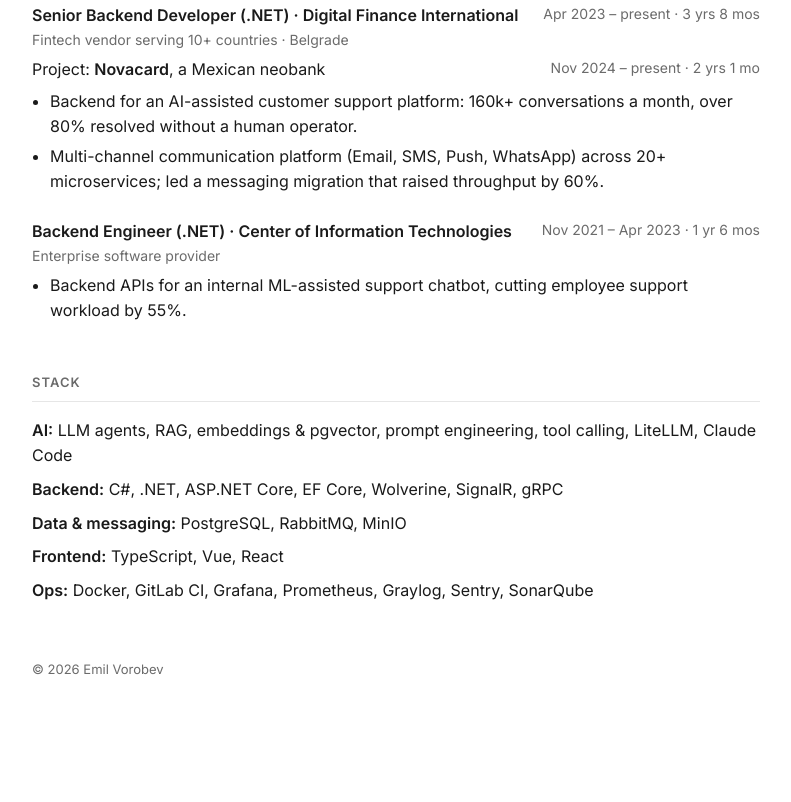
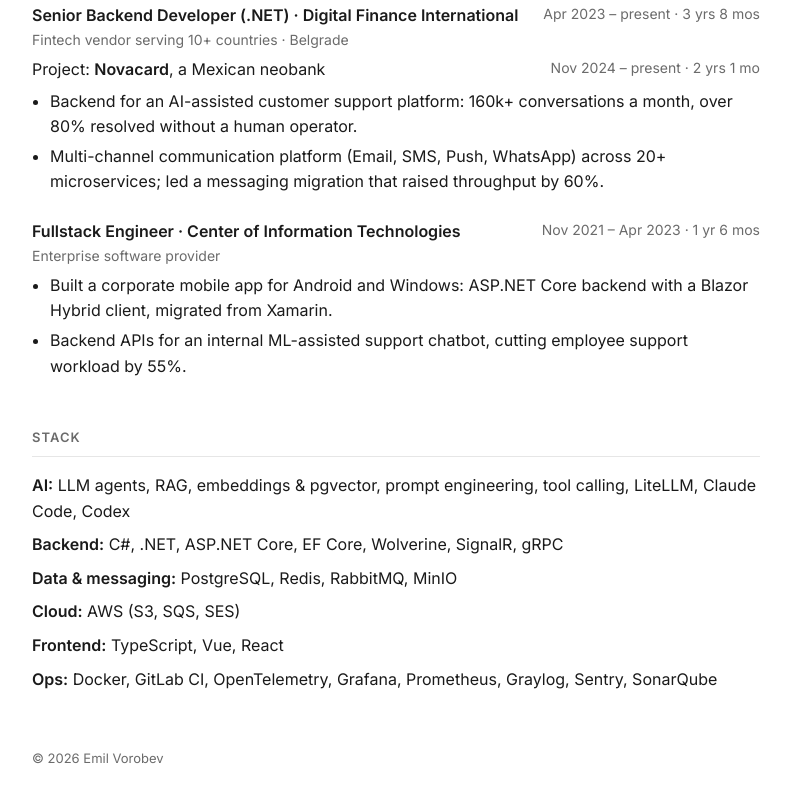
Before and after one commit to VorobevEmil/VorobevEmil.github.io, a plain HTML site: page index.html in a window 1280 px wide. Shown: the part 382-1184 px from the top of the page, without its empty margins (244-1035 px from the left). Before the commit the page ends 1126 px from the top, so only its background shows below. Drawn offline with Linux system fonts and the light colour scheme.

Commit message:
Tighter avatar crop, fullstack role at CIT, expanded stack
Co-Authored-By: Claude Opus 5.5 (1M context) <noreply@anthropic.com>

```diff
--- a/index.html
+++ b/index.html
@@ -125,22 +125,24 @@
 
   <div class="job">
     <div class="job-head">
-      <span class="job-title">Backend Engineer (.NET) · Center of Information Technologies</span>
+      <span class="job-title">Fullstack Engineer · Center of Information Technologies</span>
       <span class="job-meta">Nov 2021 – Apr 2023<span class="duration" data-start="2021-11" data-end="2023-04"></span></span>
     </div>
     <div class="job-meta">Enterprise software provider</div>
     <ul>
+      <li>Built a corporate mobile app for Android and Windows: ASP.NET Core backend with a Blazor Hybrid client, migrated from Xamarin.</li>
       <li>Backend APIs for an internal ML-assisted support chatbot, cutting employee support workload by 55%.</li>
     </ul>
   </div>
 
   <h2>Stack</h2>
   <ul class="skills">
-    <li><b>AI:</b> LLM agents, RAG, embeddings &amp; pgvector, prompt engineering, tool calling, LiteLLM, Claude Code</li>
+    <li><b>AI:</b> LLM agents, RAG, embeddings &amp; pgvector, prompt engineering, tool calling, LiteLLM, Claude Code, Codex</li>
     <li><b>Backend:</b> C#, .NET, ASP.NET Core, EF Core, Wolverine, SignalR, gRPC</li>
-    <li><b>Data &amp; messaging:</b> PostgreSQL, RabbitMQ, MinIO</li>
+    <li><b>Data &amp; messaging:</b> PostgreSQL, Redis, RabbitMQ, MinIO</li>
+    <li><b>Cloud:</b> AWS (S3, SQS, SES)</li>
     <li><b>Frontend:</b> TypeScript, Vue, React</li>
-    <li><b>Ops:</b> Docker, GitLab CI, Grafana, Prometheus, Graylog, Sentry, SonarQube</li>
+    <li><b>Ops:</b> Docker, GitLab CI, OpenTelemetry, Grafana, Prometheus, Graylog, Sentry, SonarQube</li>
   </ul>
 
   <footer>© 2026 Emil Vorobev</footer>
```
Also changed, not shown: images/emil.jpg.
